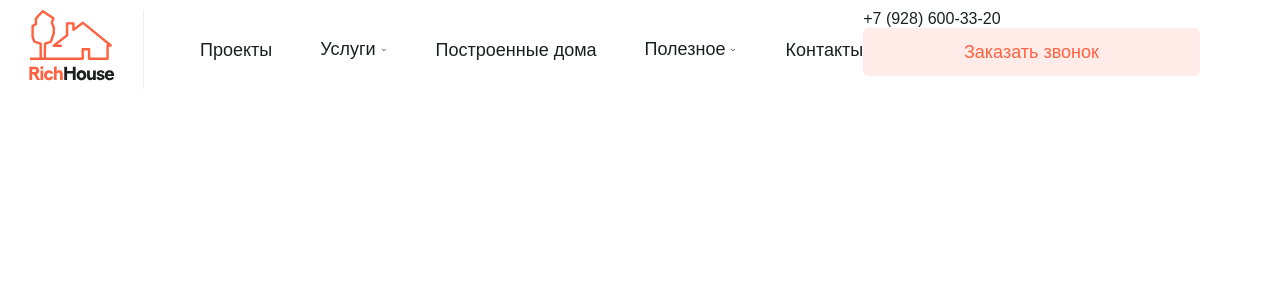
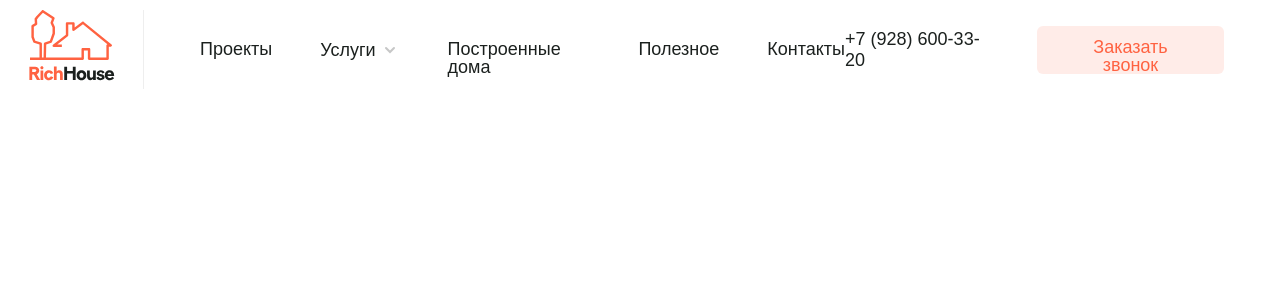
Before and after one commit to ElizavetaLeus/rich-house, a Vue app: page / in a window 1280 px wide. Shown: the top 300 px of the page. Built offline with nearby package versions, Linux system fonts and the light colour scheme; a web font is replaced by a local one.

Commit message:
внесла правки в хедер

```diff
--- a/src/components/TheHeader.vue
+++ b/src/components/TheHeader.vue
@@ -5,49 +5,19 @@
         <AppVector :vector="vectors.logo"/>
       </div>
     </RouterLink>
-    <div :class="$style.navigation">
-      <AppButton
-        type="text"
-        text="Проекты"
-        @click="navigateToProjects()"
-      />
-      <button
-        :class="[$style.servicesBtn, { [$style.open]: isOpen }]"
-        @click="toggleOpen"
-      >
-        <span :class="$style.text">Услуги</span>
-        <span :class="[$style.arrowWrapper, { [$style.rotated]: isOpen }]">
-          <AppIcon :size="8" name="arrow"/>
-        </span>
-      </button>
-      <AppButton
-        type="text"
-        text="Построенные дома"
-        @click="navigateToBuiltHousesPage()"
-      />
-      <button
-        :class="[$style.servicesBtn, { [$style.open]: isOpen }]"
-        @click="toggleOpen"
-      >
-        <span :class="$style.text">Полезное</span>
-        <span :class="[$style.arrowWrapper, { [$style.rotated]: isOpen }]">
-          <AppIcon :size="8" name="arrow"/>
-        </span>
-      </button>
-      <AppButton
-        type="text"
-        text="Контакты"
-        @click="navigateToContactsPage()"
-      />
-    </div>
-    <div :class="$style.fedback">
+    <div :class="$style.headerMenu">
+      <AppMenu />
+      <div :class="$style.feedback">
         <a href="tel:+79286003320" :class="$style.phone">+7 (928) 600-33-20</a>
         <AppButton
           text="Заказать звонок"
           size="small"
           colour="secondary"
+          :class="$style.callButton"
         />
       </div>
+    </div>
+
   </header>
 </template>
 
@@ -55,27 +25,7 @@
 import AppVector from '@/components/ui/AppVector.vue';
 import vectors from '@/assets/vectors/vectors';
 import AppButton from './ui/AppButton.vue';
-import { ref } from 'vue';
-import AppIcon from './ui/AppIcon.vue';
-import { useRouter } from 'vue-router';
-import { EnumRouteName } from '@/enums/enum-route-name';
-
-const isOpen = ref(false);
-
-const router = useRouter();
-
-const toggleOpen = () => {
-  isOpen.value = !isOpen.value;
-};
-const navigateToProjects = () => {
-  router.push({ name: EnumRouteName.PROJECTS });
-};
-const navigateToBuiltHousesPage = () => {
-  router.push({ name: EnumRouteName.BUILT_HOUSES });
-};
-const navigateToContactsPage = () => {
-  router.push({ name: EnumRouteName.CONTACTS });
-};
+import AppMenu from './ui/AppMenu.vue';
 
 </script>
 
@@ -88,55 +38,21 @@ const navigateToContactsPage = () => {
   padding-inline: 28px;
   border-inline-end: 1px solid var(--color-gray-light);
 }
-.navigation {
+.headerMenu {
+  display: flex;
+  justify-content: space-between;
+}
+.feedback {
   display: flex;
   gap: 48px;
   align-items: center;
   justify-content: center;
-  padding-inline-start: 56px;
+  padding-inline-end: 56px;
 }
-.servicesBtn {
-  display: inline-flex;
-  align-items: center;
-  gap: 4px;
-  background: transparent;
-  border: none;
-  cursor: pointer;
-  font-family: inherit;
+.phone {
   font-size: 18px;
-  color: var(--color-black);
-  font-weight: 40000;
-  padding: 4px 0;
-  transition: opacity 0.2s ease;
 }
-.arrowWrapper {
-  display: flex;
-  align-items: center;
-  justify-content: center;
-  width: 8px;
-  height: 8px;
-  transition: transform 0.3s cubic-bezier(0.34, 1.56, 0.64, 1);
-  transform-origin: center center;
-}
-.arrowPath {
-  stroke-opacity: 0.25;
-  transition: stroke-opacity 0.2s ease;
-}
-.rotated {
-  transform: rotate(180deg);
-}
-/* Интерактивность */
-.servicesBtn:hover {
-  opacity: 0.8;
-}
-.servicesBtn:hover .arrowPath {
-  stroke-opacity: 0.4;
-}
-.servicesBtn:active {
-  opacity: 0.6;
-  transform: translateY(1px);
-}
-.open .arrowPath {
-  stroke-opacity: 0.3;
+.callButton {
+  max-width: 187px;
 }
 </style>
```
Lines whose indentation alone changed are shown as unchanged.
